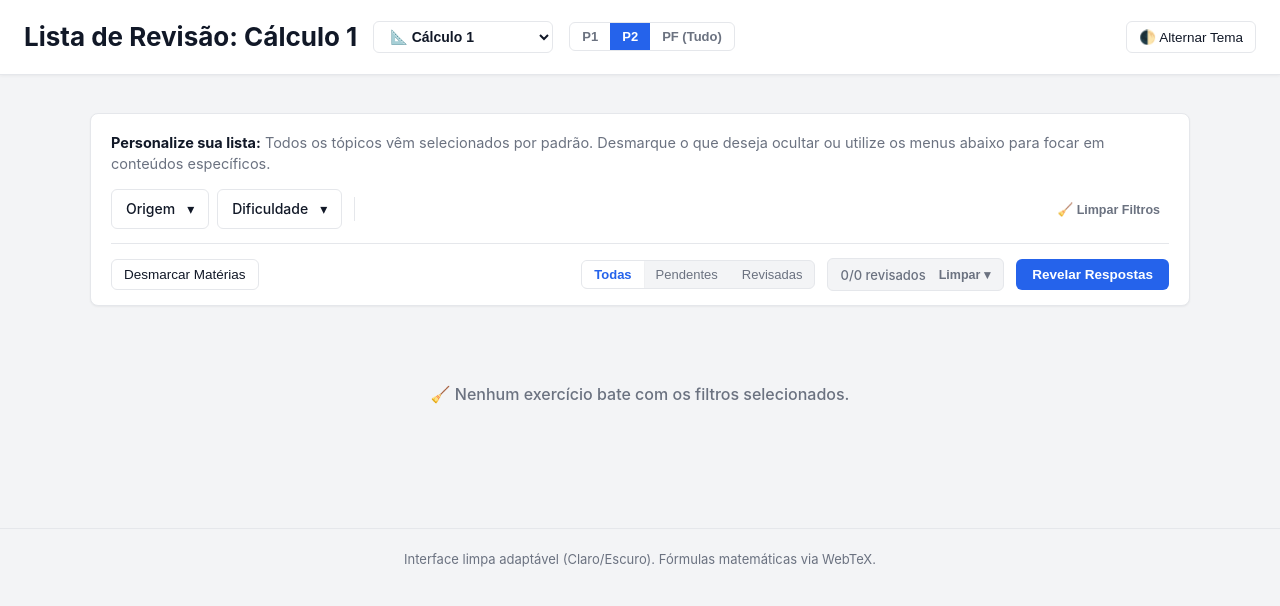
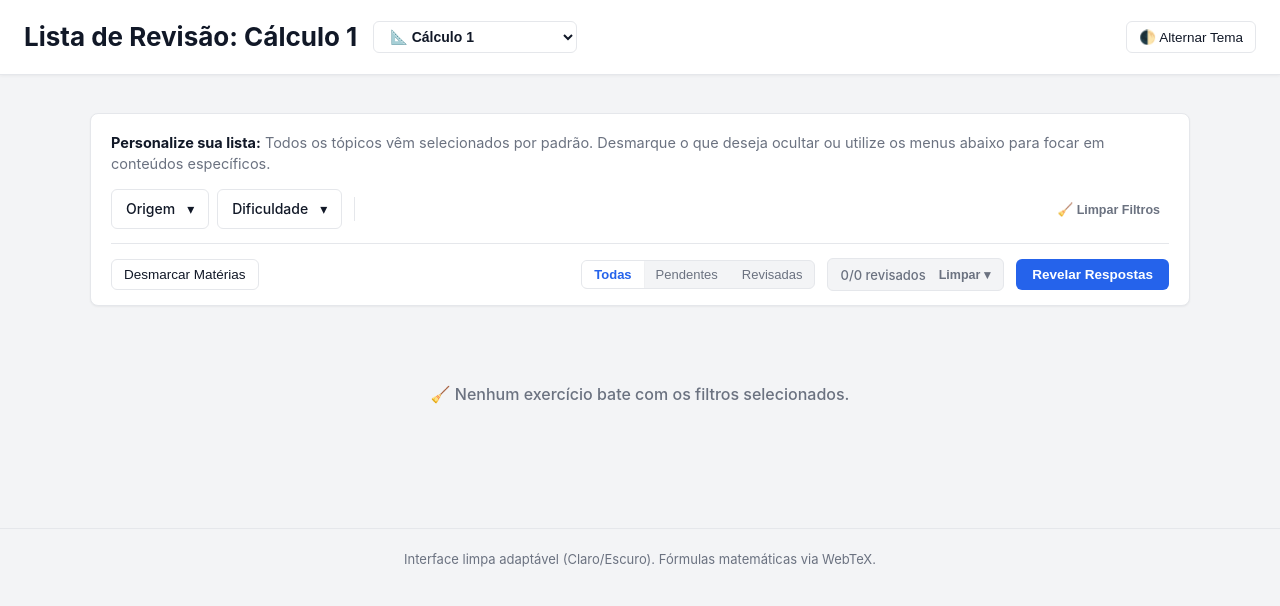
Before and after one commit to RudeusGreyra-t/Lista-de-Calculo, a plain HTML site: page index.html in a window 1280 px wide. Drawn offline with Linux system fonts and the light colour scheme.

Commit message:
Add files via upload

```diff
--- a/index.html
+++ b/index.html
@@ -27,20 +27,12 @@
 <header class="top">
   <div style="display:flex; align-items:center; gap:16px; flex-wrap:wrap;">
     <h1 id="pageTitle" style="margin:0;">Lista de Revisão</h1>
-
     <select id="courseSelect" style="padding: 6px 12px; border-radius: 6px; border: 1px solid var(--border); background: var(--surface); color: var(--text-main); font-size: 14px; font-weight: 600; cursor: pointer;">
       <option value="calc1">📐 Cálculo 1</option>
       <option value="estatistica">📊 AED - Estatística</option>
+      <option value="atuaria">📉 Introdução à Atuária</option>
     </select>
-
-    <!-- NOVO: Toggle de Etapas P1 / P2 / PF -->
-    <div class="etapa-toggle" id="etapaToggle">
-      <button class="etapa-btn" data-etapa="P1">P1</button>
-<button class="etapa-btn" data-etapa="P2">P2</button>
-<button class="etapa-btn active" data-etapa="PF">PF (Tudo)</button>
-    </div>
   </div>
-
   <button id="themeToggle" class="btn">🌓 Alternar Tema</button>
 </header>
 
@@ -74,7 +66,7 @@
     <div class="tray-footer-left">
       <button class="btn" id="toggleMaterias">Desmarcar Matérias</button>
 
-      <!-- BOTÃO SEQUENCIAL DINÂMICO -->
+      <!-- BOTÃO SEQUENCIAL DINÂMICO (SÓ APARECE SE A ORIGEM FOR SEQUENCIAL) -->
       <button class="btn" id="btnToggleSequential" style="display: none; margin-left: 8px; border-color: var(--accent); color: var(--accent);">
         🔢 Ver em Ordem Sequencial
       </button>
@@ -115,6 +107,7 @@
 <!-- DADOS DAS DISCIPLINAS -->
 <script src="data/calculo1.js"></script>
 <script src="data/estatistica.js"></script>
+<script src="data/atuaria.js"></script>
 
 <!-- MOTOR DO APLICATIVO -->
 <script src="app.js"></script>
```
